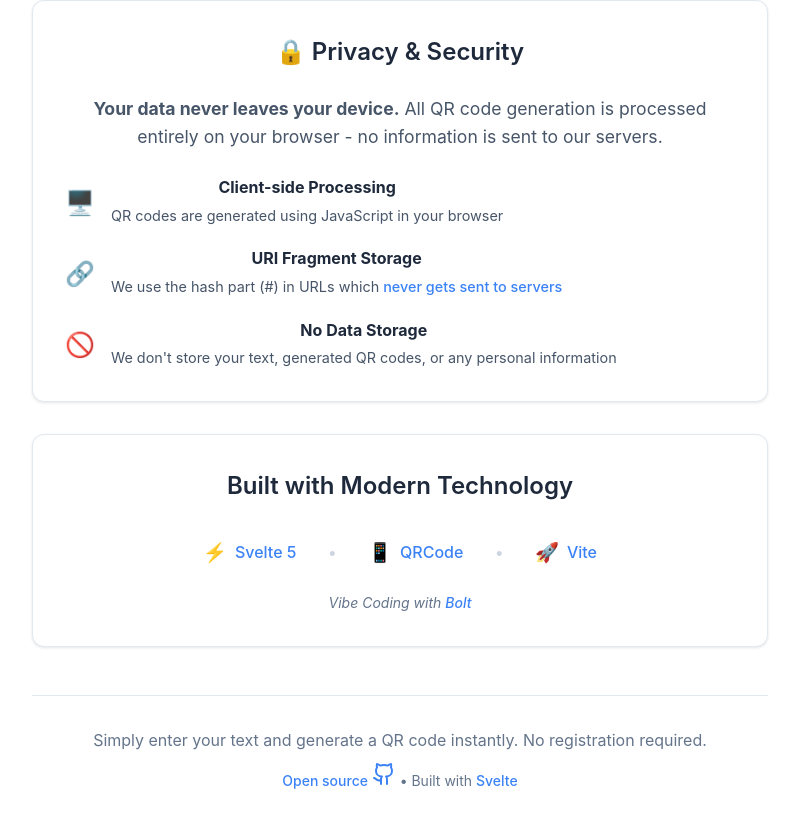
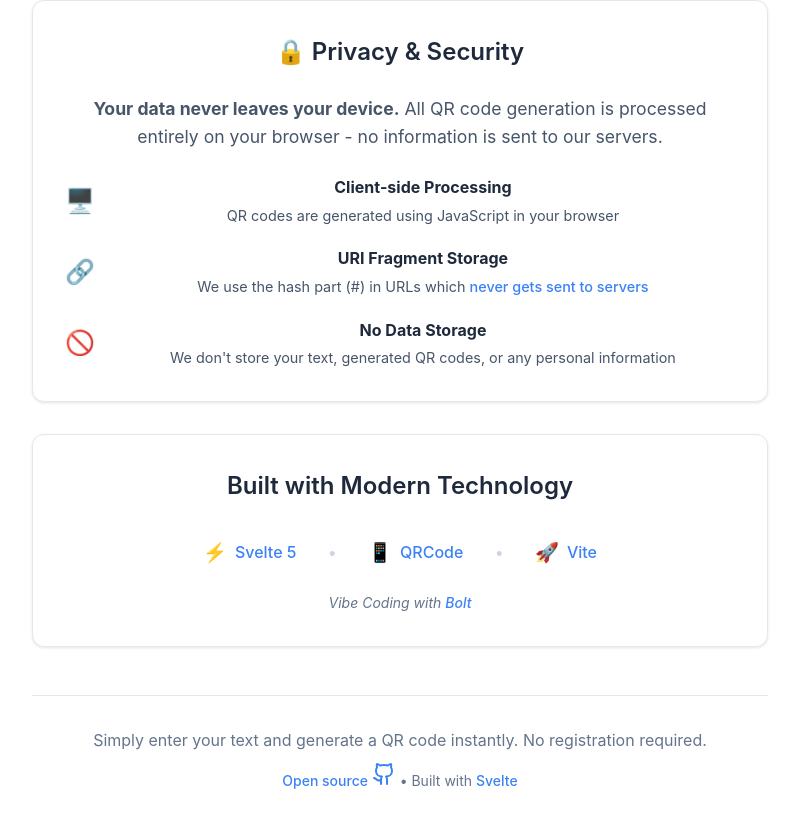
Before and after one commit to Cheersupzoo/free-qrcode, a Svelte app: page / in a window 1280 px wide. Shown: the part 985-1813 px from the top of the page, without its empty margins (240-1039 px from the left). Built offline with nearby package versions, Linux system fonts and the light colour scheme.

Commit message:
Fix paragraph width in privacy items

```diff
--- a/src/routes/Home.svelte
+++ b/src/routes/Home.svelte
@@ -291,7 +291,10 @@
   .privacy-icon {
     font-size: 1.5rem;
     flex-shrink: 0;
-    margin-top: 0.25rem;
+  }
+
+  .privacy-item > div {
+    flex: 1;
   }
 
   .privacy-item strong {
```
